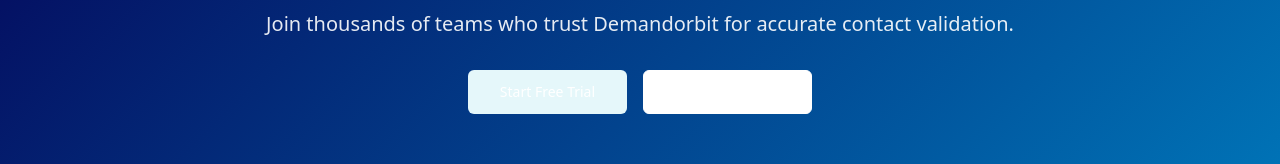
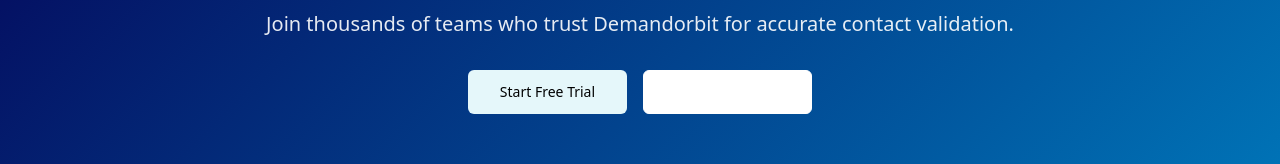
Before and after one commit to ChitrangiBhatnagar/demnd-orbit, a React (Vite) app: page / in a window 1280 px wide. Shown: the part 2500-2664 px from the top of the page. Built offline with nearby package versions, Linux system fonts and the light colour scheme.

Commit message:
Update button text color
Set all button text to black for improved contrast and consistency with the Aurora Light theme.

```diff
--- a/src/components/ui/button.tsx
+++ b/src/components/ui/button.tsx
@@ -9,15 +9,15 @@ const buttonVariants = cva(
   {
     variants: {
       variant: {
-        default: "bg-black text-white hover:bg-black/90 shadow-elegant transition-all duration-300",
+        default: "bg-black text-black hover:bg-black/90 shadow-elegant transition-all duration-300",
         destructive:
-          "bg-destructive text-white hover:bg-destructive/90",
+          "bg-destructive text-black hover:bg-destructive/90",
         outline:
           "border border-primary/20 bg-white text-black hover:bg-primary hover:text-black transition-all duration-300",
         secondary:
-          "bg-secondary text-white hover:bg-secondary/80",
-        ghost: "hover:bg-accent text-white hover:text-white",
-        link: "text-white underline-offset-4 hover:underline",
+          "bg-secondary text-black hover:bg-secondary/80",
+        ghost: "hover:bg-accent text-black hover:text-black",
+        link: "text-black underline-offset-4 hover:underline",
         hero: "bg-gradient-hero text-black hover:shadow-aurora transform hover:scale-105 transition-all duration-300 font-semibold",
         cta: "bg-gradient-aurora text-black hover:shadow-glow transform hover:scale-105 transition-all duration-300 font-semibold border border-primary/20",
         aurora: "bg-gradient-primary text-black hover:bg-gradient-aurora hover:shadow-glow transition-all duration-300",
```
